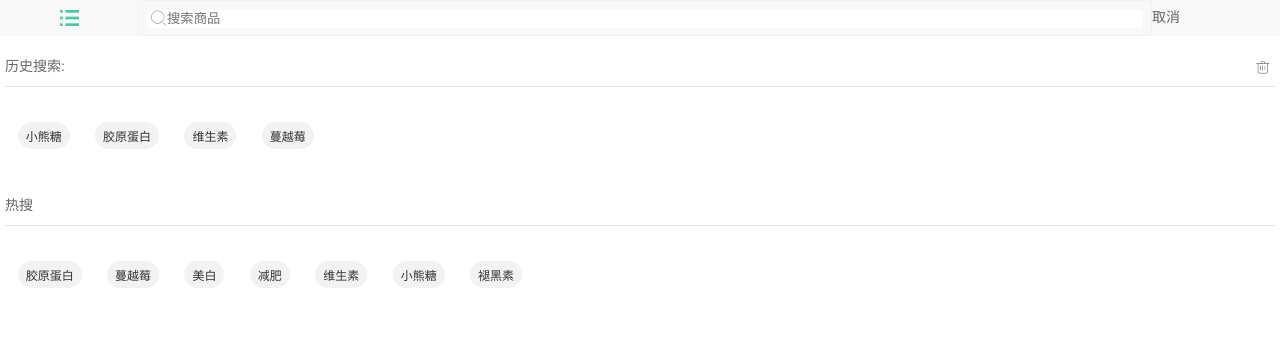
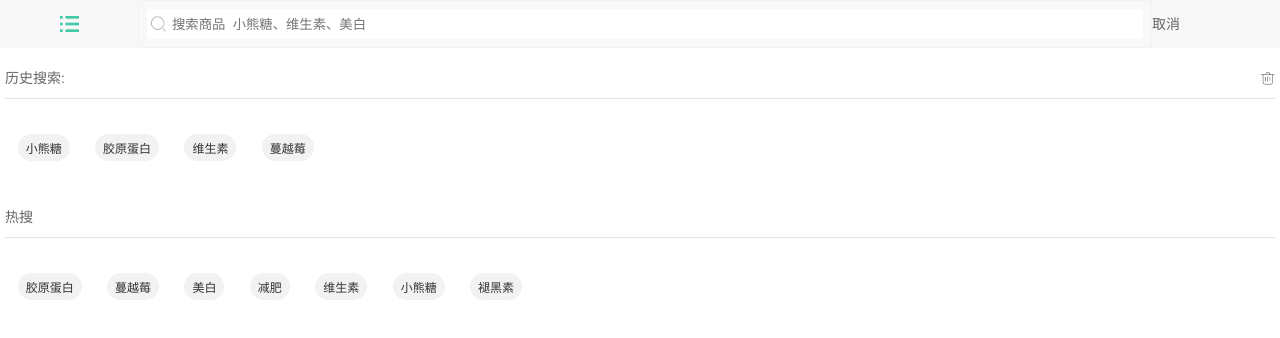
Before and after one commit to kaylasang/jk724, a Vue app: page /search in a window 1280 px wide. Shown: the top 338 px of the page. Built offline with nearby package versions, Linux system fonts and the light colour scheme.

Commit message:
增加搜索联想功能

```diff
--- a/src/api/home.js
+++ b/src/api/home.js
@@ -30,5 +30,11 @@ export default {
       url: 'https://www.easy-mock.com/mock/5b028442fd32380d69486d6b/home/saleGood/list',
       method: 'GET'
     })
+  },
+  getSearch (words) {
+    return Axios({
+      url: 'https://wxuat.jk724.com/api/HotSearchWords/' + words,
+      method: 'GET'
+    })
   }
 }
--- a/src/main.js
+++ b/src/main.js
@@ -3,9 +3,9 @@
 import Vue from 'vue'
 import App from './App'
 import router from './router'
-import VueAwesomeSwiper from 'vue-awesome-swiper'
+// import VueAwesomeSwiper from 'vue-awesome-swiper'
 
-Vue.use(VueAwesomeSwiper)
+// Vue.use(VueAwesomeSwiper)
 Vue.config.productionTip = false
 
 /* eslint-disable no-new */
--- a/src/pages/Search.vue
+++ b/src/pages/Search.vue
@@ -6,12 +6,15 @@
             </div>
         <div class="text-inp">
         <img class="search-icon" src="../assets/search.png" />
-        <input type="text" placeholder="搜索商品" />
+        <input type="text" v-model="keyword" placeholder="搜索商品  小熊糖、维生素、美白" />
         </div>
         <div @click="toHome" class="cancelBtn-box">
          <span class="cancelBtn">取消</span>
         </div>
       </header>
+      <div class="searchwordsbox" v-if="searchKeywordsList.length > 0">
+        <div class="searchKeywordsItem" @click="handleGoodJump(searchKeywordsItem.name)" v-for="(searchKeywordsItem,index) in searchKeywordsList" :key="index">{{searchKeywordsItem.name}}</div>
+      </div>
       <section class="history">
         <div class="h-title">
           历史搜索:
@@ -32,9 +35,12 @@
   </div>
 </template>
 <script>
+import api from '@/api/home'
 export default {
   data () {
     return {
+      keyword: '',
+      searchKeywordsList: [],
       histList: [
         {
           id: 'hist1',
@@ -88,8 +94,27 @@ export default {
   methods: {
     toHome () {
       this.$router.go(-1)
+    },
+    handleGoodJump (val) {
+      // console.log(1)
+      location.href = 'https://wxuat.jk724.com/product-brand?keyword=' + val
+    }
+  },
+  watch: {
+    keyword: function (val, oldVal) {
+      if (val === '') {
+        this.searchKeywordsList = []
+        return ''
+      } else {
+        api.getSearch(val).then(resp => {
+          // console.log(resp)
+          this.searchKeywordsList = resp.data.result
+        })
+      }
     }
   }
+  // mounted: {
+  // }
 }
 </script>
 <style lang="less" scoped>
@@ -130,10 +155,10 @@ export default {
         height: 15px;
       }
       input{
-        height: 100%;
+        height: 30px;
         width: 100%;
         border-radius: 4px;
-        padding-left: 20px;
+        padding-left: 25px;
         box-sizing: border-box;
       }
     }
@@ -143,9 +168,24 @@ export default {
         line-height: 1.8;
         font-size: 14px;
         color: #666;
-        margin-top: 5px;
+        margin-top: 12px;
         display: inline-block;
       }
+    }
+  }
+  .searchwordsbox{
+    z-index: 999;
+    background-color: #fff;
+    position: absolute;
+    top: 50px;
+    left: 0;
+    right: 0;
+    min-height: 500px;
+    padding: 0 10px;
+    .searchKeywordsItem{
+      line-height: 40px;
+      font-size: 16px;
+      color: #666;
     }
   }
   .history{
@@ -160,10 +200,8 @@ export default {
       line-height: 40px;
       .del-icon{
         width: 15px;
-        vertical-align: middle;
-        position: absolute;
-        right: 10px;
-        top: 60px;
+       float: right;
+       margin-top: 13px;
       }
     }
     .h-content{
```
Also changed, not shown: src/pages/Swiper.vue (deleted, +0 -71 lines).
